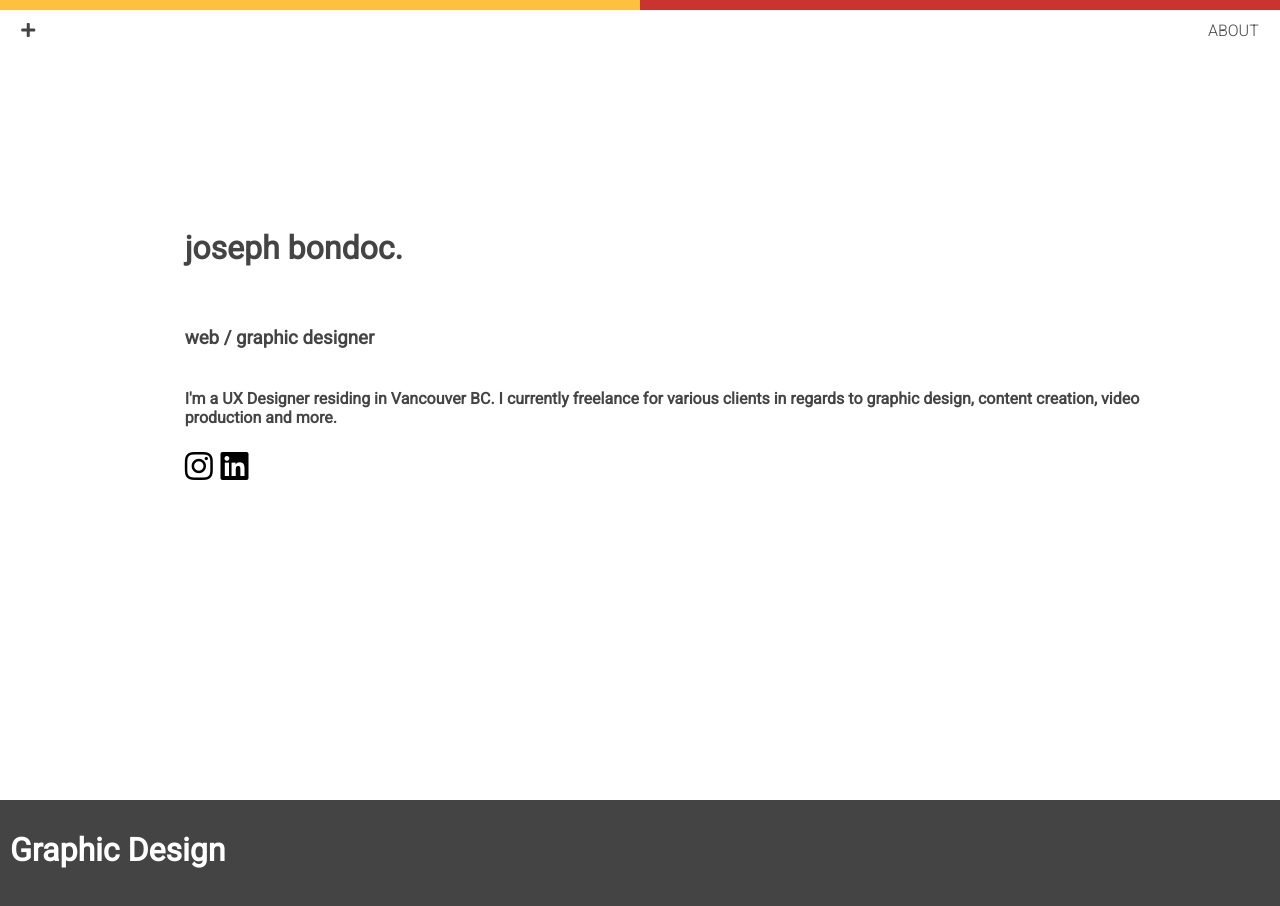
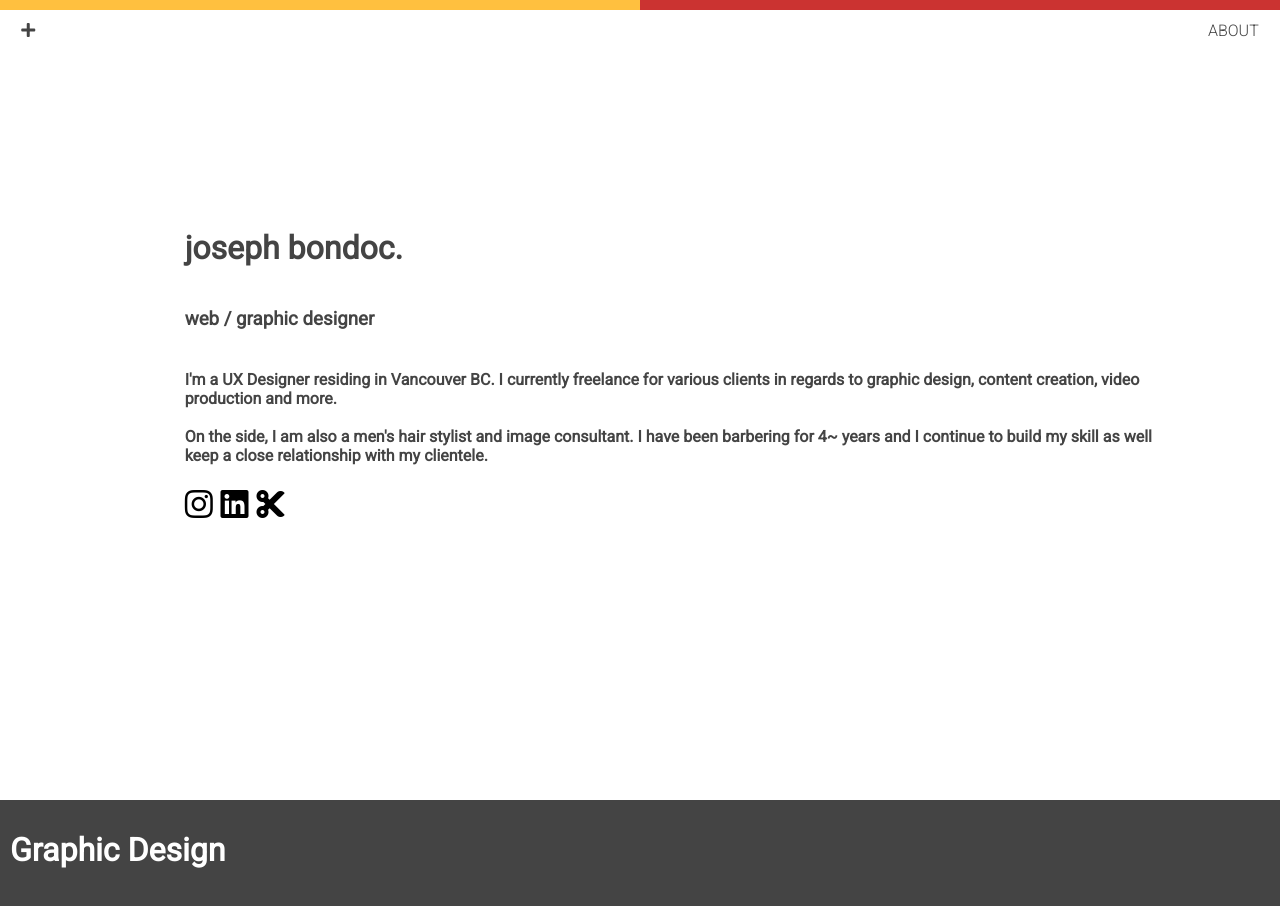
Before and after one commit to josephbondoc/josephbondocportfolio, a plain HTML site: page index.html in a window 1280 px wide. Shown: the top 906 px of the page. Drawn offline with nearby package versions, Linux system fonts and the light colour scheme.

Commit message:
updates!!!!!!!!!!!

```diff
--- a/index.html
+++ b/index.html
@@ -4,7 +4,7 @@
     <meta charset="UTF-8">
     <meta name="viewport" content="width=device-width, initial-scale=1.0">
     <meta http-equiv="X-UA-Compatible" content="ie=edge">
-    <title>joseph bondoc</title>
+    <title>hi, im joseph bondoc</title>
     <link rel="stylesheet" href="style.css">
     <script src="https://ajax.googleapis.com/ajax/libs/jquery/3.4.0/jquery.min.js"></script>
     <link href="https://fonts.googleapis.com/css?family=Roboto:300,400" rel="stylesheet">
@@ -30,11 +30,14 @@
     <div class="header-content">
         <div class="title">
             <h1>joseph bondoc.</h1>
-            <br />
             <h3>web / graphic designer</h3>
             <h4> I'm a UX Designer residing in Vancouver BC.
                 I currently freelance for various clients in regards to graphic design,
                 content creation, video production and more.
+                <br /> <br />
+                On the side, I am also a men's hair stylist and image consultant. I have been barbering
+                for 4~ years and I continue to build my skill as well keep a close relationship
+                with my clientele.
             </h4>
             <div class="socialmedia">
                 <a href="https://www.instagram.com/josephbondoc/" class="socialmediaanchor">
@@ -44,6 +47,11 @@
                 <a href="https://www.linkedin.com/in/josephbondoc/" class="socialmediaanchor">
                     <i class="fab fa-linkedin"></i>
                 </a>
+
+                <a href="https://www.instagram.com/jvy1400/" class="socialmediaanchor">
+                    <i class="fas fa-cut"></i>
+                </a>
+
             </div>
         </div>
         <!-- title + desc end -->
```
